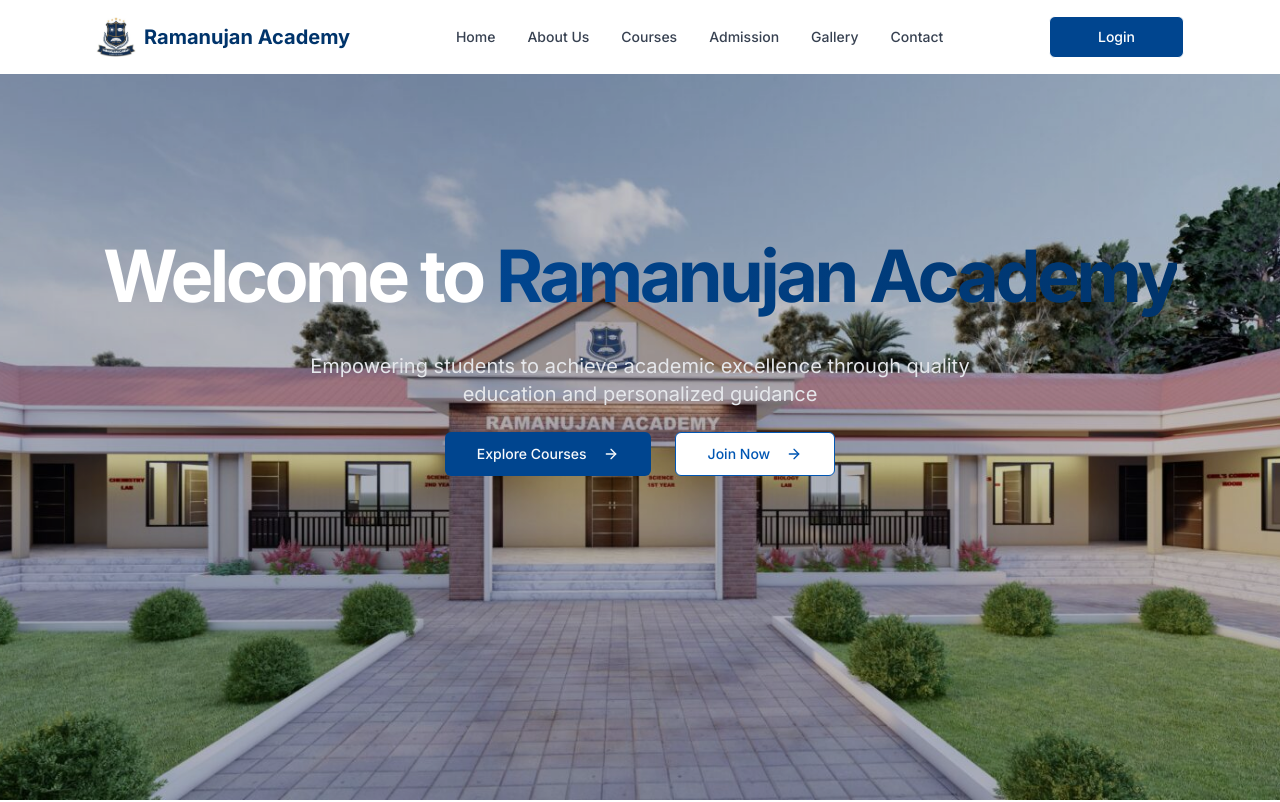
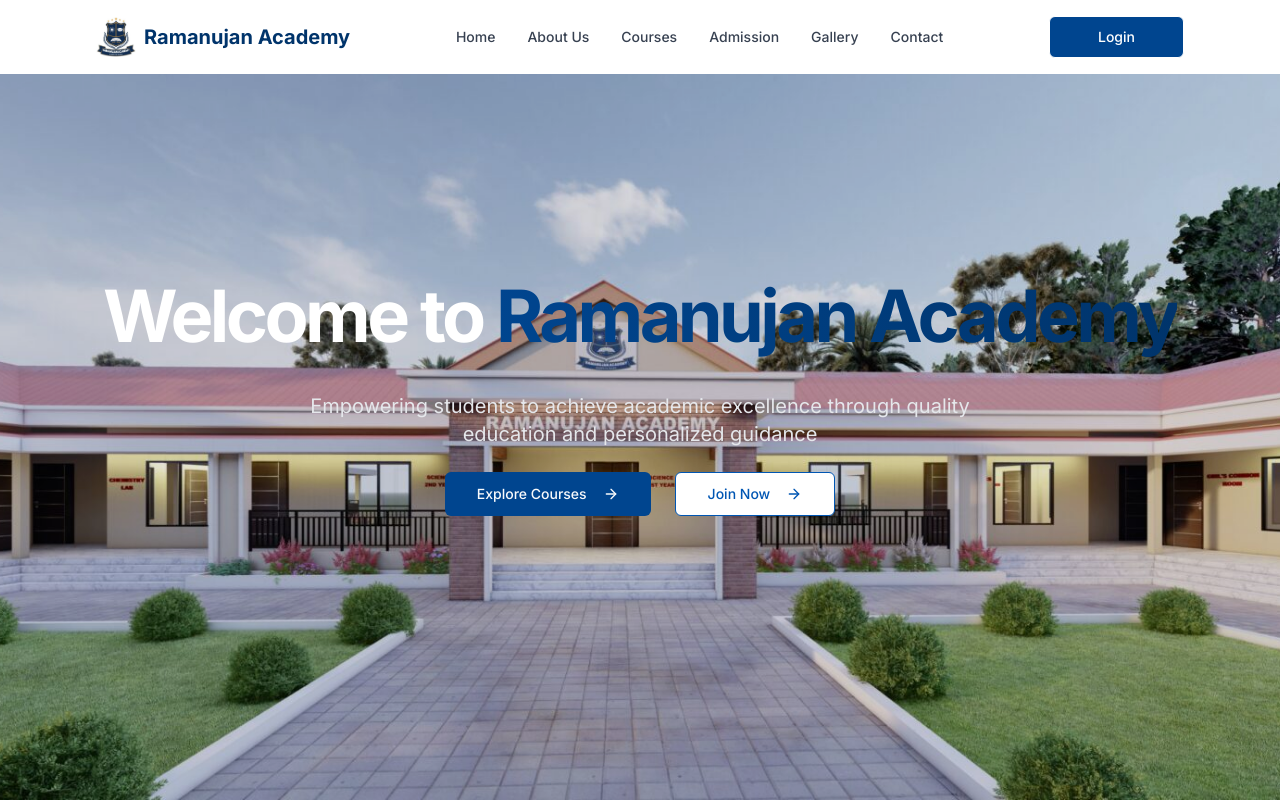
Before and after one commit to barmanb17/ramanujan_academy, a Next.js app: page / in a window 1280 px wide. Shown: the top 802 px of the page. Built offline with nearby package versions, Linux system fonts and the light colour scheme.

Commit message:
#updated

```diff
--- a/components/landing/hero-section.tsx
+++ b/components/landing/hero-section.tsx
@@ -5,7 +5,6 @@ import Link from "next/link"
 import { ArrowRight } from "lucide-react"
 import { motion } from "framer-motion"
 import { Button } from "@/components/ui/button"
-
 
 export default function HeroSection() {
   const [mounted, setMounted] = useState(false)
@@ -40,27 +39,30 @@ export default function HeroSection() {
       style={{ backgroundImage: "url('/h1.jpg')" }}
     >
       {/* Optional dark overlay for readability */}
-      <div className="absolute inset-0  z-0 bg-black/20" />
+      <div className="absolute inset-0 z-0 bg-black/10" />
 
-      <div className="container-wrapper relative z-10 mt-10">
+      <div className="container-wrapper relative z-10 mt-10 sm:mt-20">
         <motion.div
-          className="flex flex-col items-center justify-center space-y-6 text-center"
+          className="flex flex-col items-center justify-start sm:justify-center space-y-6 text-center"
           variants={containerVariants}
           initial="hidden"
           animate="visible"
         >
           <motion.div variants={itemVariants} className="space-y-2 mt-10 gap-5">
-            <h1 className="text-4xl font-bold mb-10 tracking-tighter text-white sm:text-6xl  md:text-6xl lg:text-7xl/none">
+            <h1 className="text-4xl font-bold mb-10 tracking-tighter text-white sm:text-6xl md:text-6xl lg:text-7xl/none">
               Welcome to <span className="text-gradient">Ramanujan Academy</span>
             </h1>
             <motion.p
               variants={itemVariants}
-              className="mx-auto  max-w-[700px] text-gray-200 md:text-xl"
+              className="mx-auto max-w-[700px] text-gray-200 md:text-xl"
             >
               Empowering students to achieve academic excellence through quality education and personalized guidance
             </motion.p>
           </motion.div>
-          <motion.div variants={itemVariants} className="flex flex-col sm:flex-row gap-4 min-[400px]:gap-6">
+          <motion.div
+            variants={itemVariants}
+            className="flex flex-col sm:flex-row gap-4 min-[400px]:gap-6"
+          >
             <Button asChild size="lg" className="bg-primary-600 hover:bg-primary-700">
               <Link href="/courses">
                 Explore Courses
@@ -82,7 +84,7 @@ export default function HeroSection() {
         </motion.div>
       </div>
 
-      {/* Animated background bubbles */}
+      {/* Animated background bubbles (optional visual) */}
       {/* {mounted && (
         <div className="absolute inset-0 z-0 bg-grid">
           <div className="absolute inset-0">
```
